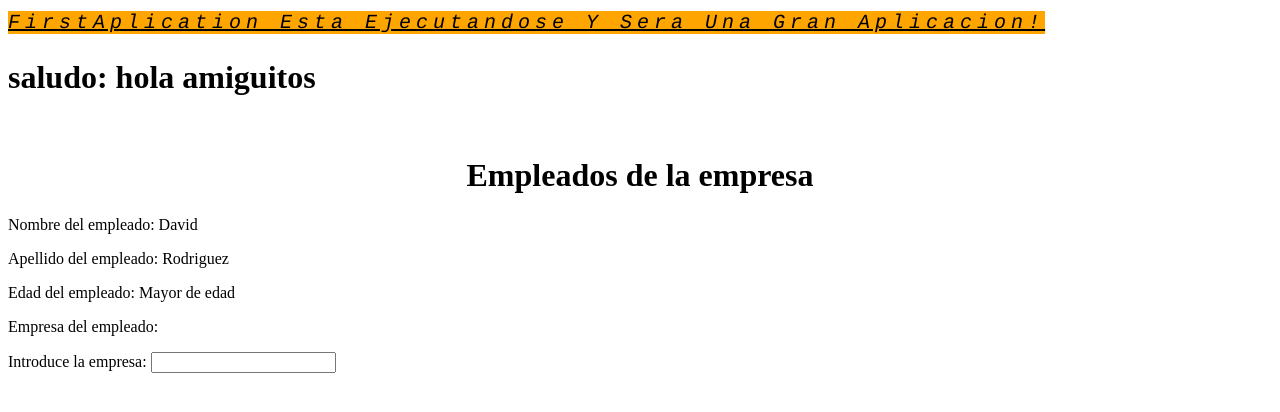
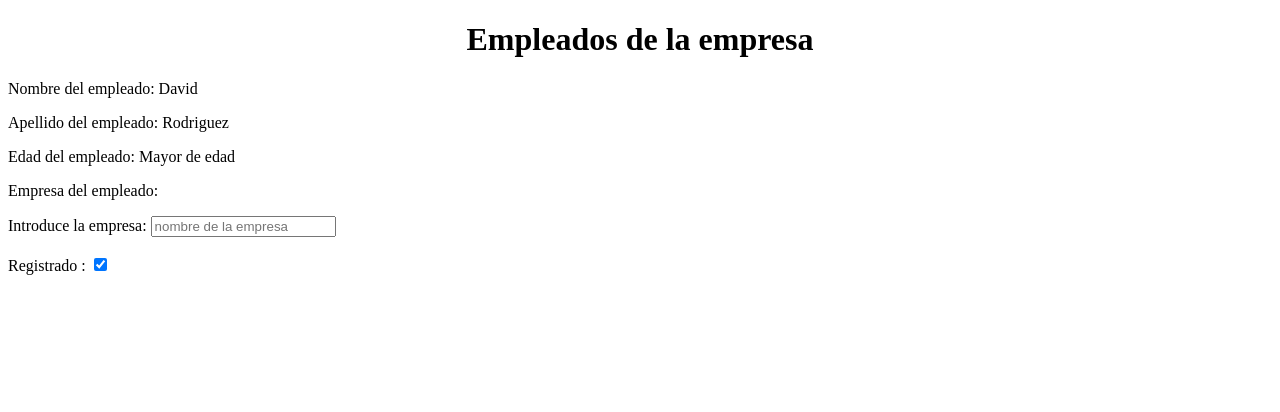
Before and after one commit to ndrr15/firstAplication, an Angular app: page / in a window 1280 px wide. Shown: the top 412 px of the page. Built offline with nearby package versions, Linux system fonts and the light colour scheme.

Commit message:
video 10

```diff
--- a/src/app/app.component.html
+++ b/src/app/app.component.html
@@ -1,6 +1 @@
-
-<span>{{ title }} Esta ejecutandose y sera una gran aplicacion!</span>
-<br/>
-<h1>saludo: {{ saludo }} </h1>
-<br/>
 <app-empleados></app-empleados>
--- a/src/app/empleado/empleado.component.html
+++ b/src/app/empleado/empleado.component.html
@@ -5,8 +5,10 @@
     <p>Empresa del empleado: {{empresa.value}}</p>
 </div>
 <div>
-    Introduce la empresa: <input type = "text" #empresa (keyup)="0">
+    Introduce la empresa: <input type="text" #empresa (keyup)="0" [disabled]="habilitacionCuadro" placeholder="nombre de la empresa"/>
     <br/>
     <br/>
+    Registrado : <input type="checkbox" id = "registro" [checked]="usuRegistrado"/>
 
+    {{getRegistroUsuario()}}
 </div>
--- a/src/app/empleado/empleado.component.ts
+++ b/src/app/empleado/empleado.component.ts
@@ -15,6 +15,11 @@ export class EmpleadoComponent implements OnInit {
   // getEdad(){
   //   return this.edad;
   // }
+  habilitacionCuadro = false;
+  usuRegistrado = true;
+  getRegistroUsuario(){
+    this.usuRegistrado = true
+  }
   constructor() { }
   ngOnInit(): void {
   }
```
